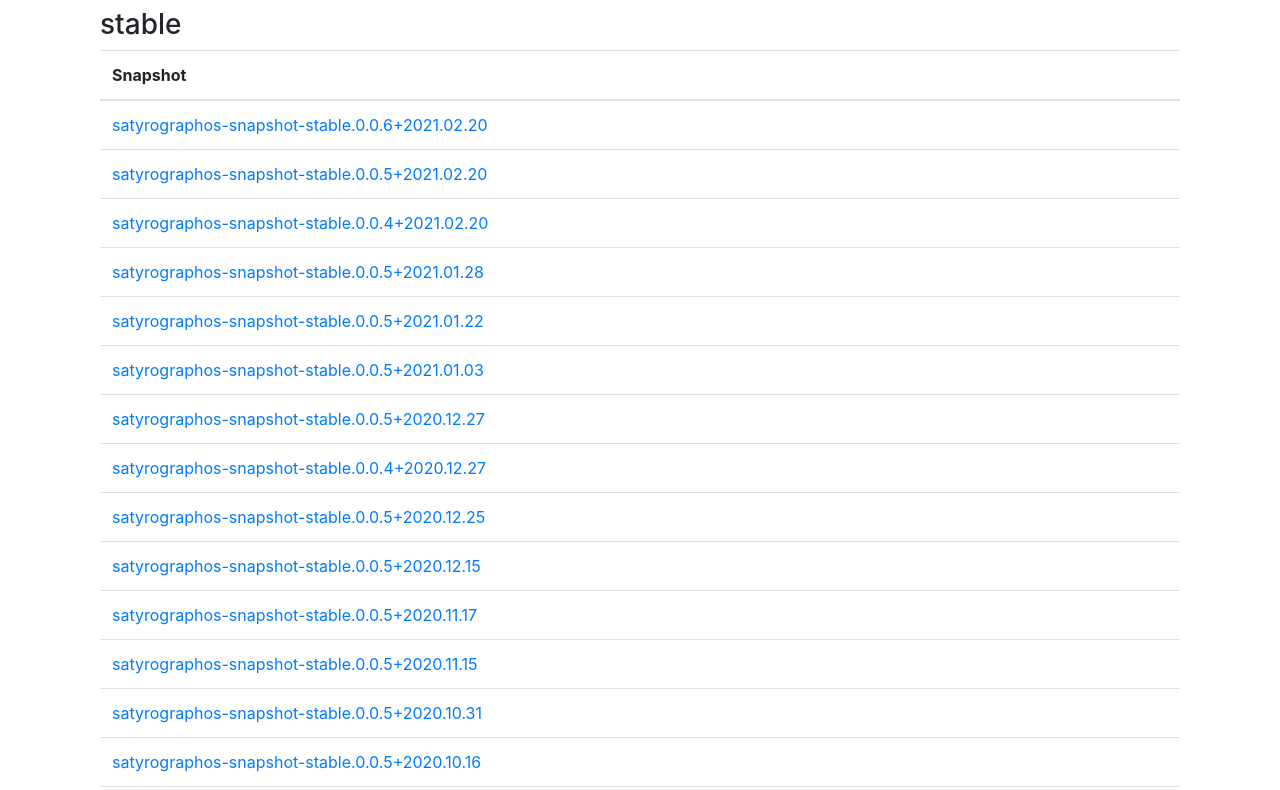
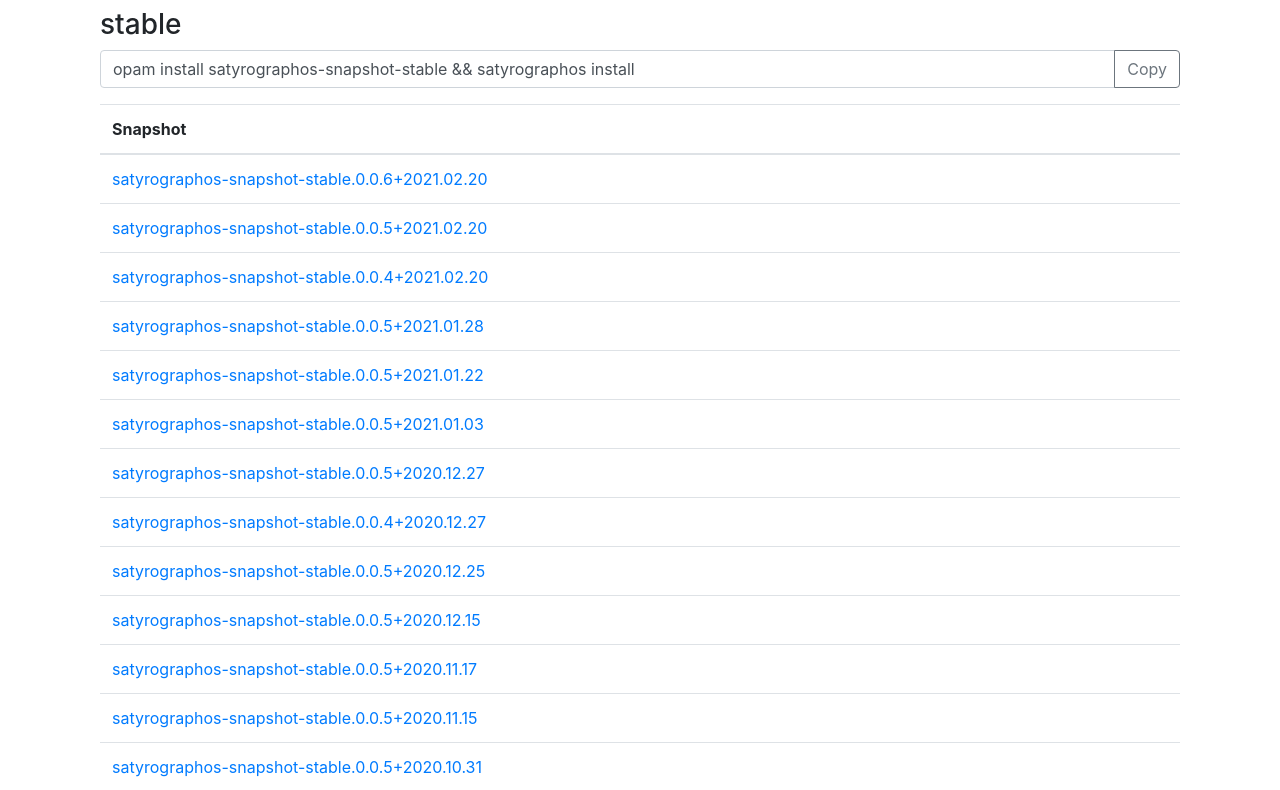
Before and after one commit to matsud224/satyrographos-package-index-v2, a Gatsby site: page /snapshots in a window 1280 px wide. Shown: the part 136-926 px from the top of the page. Built offline with nearby package versions, Linux system fonts and the light colour scheme; Gatsby itself is replaced by a stand-in of ours.

Commit message:
add installation textbox of snapshot

```diff
--- a/src/pages/snapshots.js
+++ b/src/pages/snapshots.js
@@ -2,13 +2,41 @@ import React from "react"
 import { Link, graphql } from "gatsby"
 import Layout from "../components/layout"
 import { getSnapshotPath } from "../components/common"
-import { Table, Row, Col } from 'react-bootstrap'
+import { Table, Row, Col, InputGroup, FormControl, Button } from 'react-bootstrap'
+import { CopyToClipboard } from 'react-copy-to-clipboard'
+
+function CommandLineItem(props) {
+	if (!props.value) return (null);
+
+	return (
+    <div>
+      <p>
+				<InputGroup className="mb-3">
+					<FormControl
+						aria-label="Install command"
+						aria-describedby="basic-addon2"
+						value={props.value}
+						readonly
+					/>
+					<InputGroup.Append>
+            <CopyToClipboard text={props.value}>
+              <Button variant="outline-secondary">Copy</Button>
+            </CopyToClipboard>
+					</InputGroup.Append>
+				</InputGroup>
+      </p>
+    </div>
+	)
+}
 
 function SnapshotTable(props) {
   return (
     <Row className="mx-auto my-3">
       <Col>
         <h3>{props.title}</h3>
+        <CommandLineItem
+          value={`opam install satyrographos-snapshot-${props.title} && satyrographos install`}
+        />
         <Table>
           <thead>
             <tr>
```
